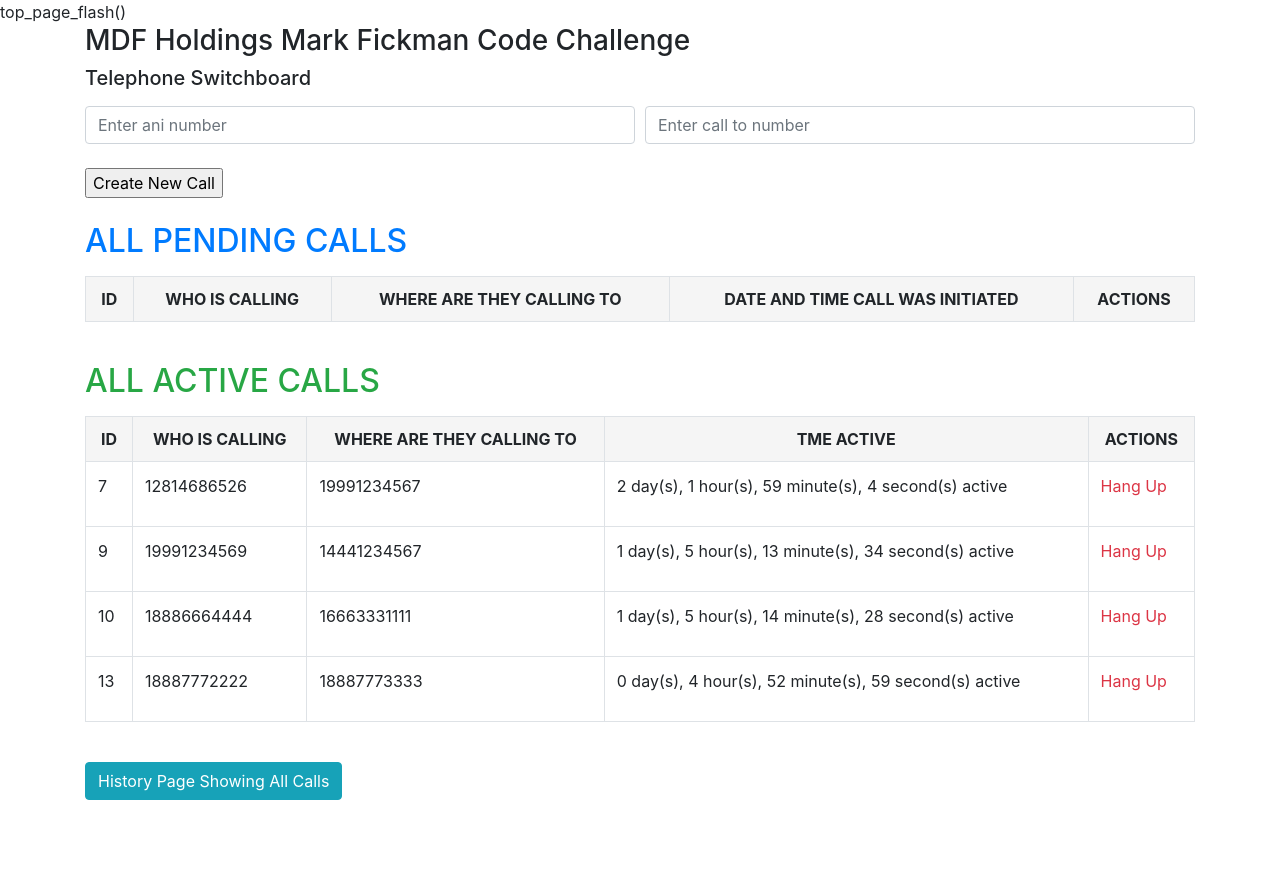
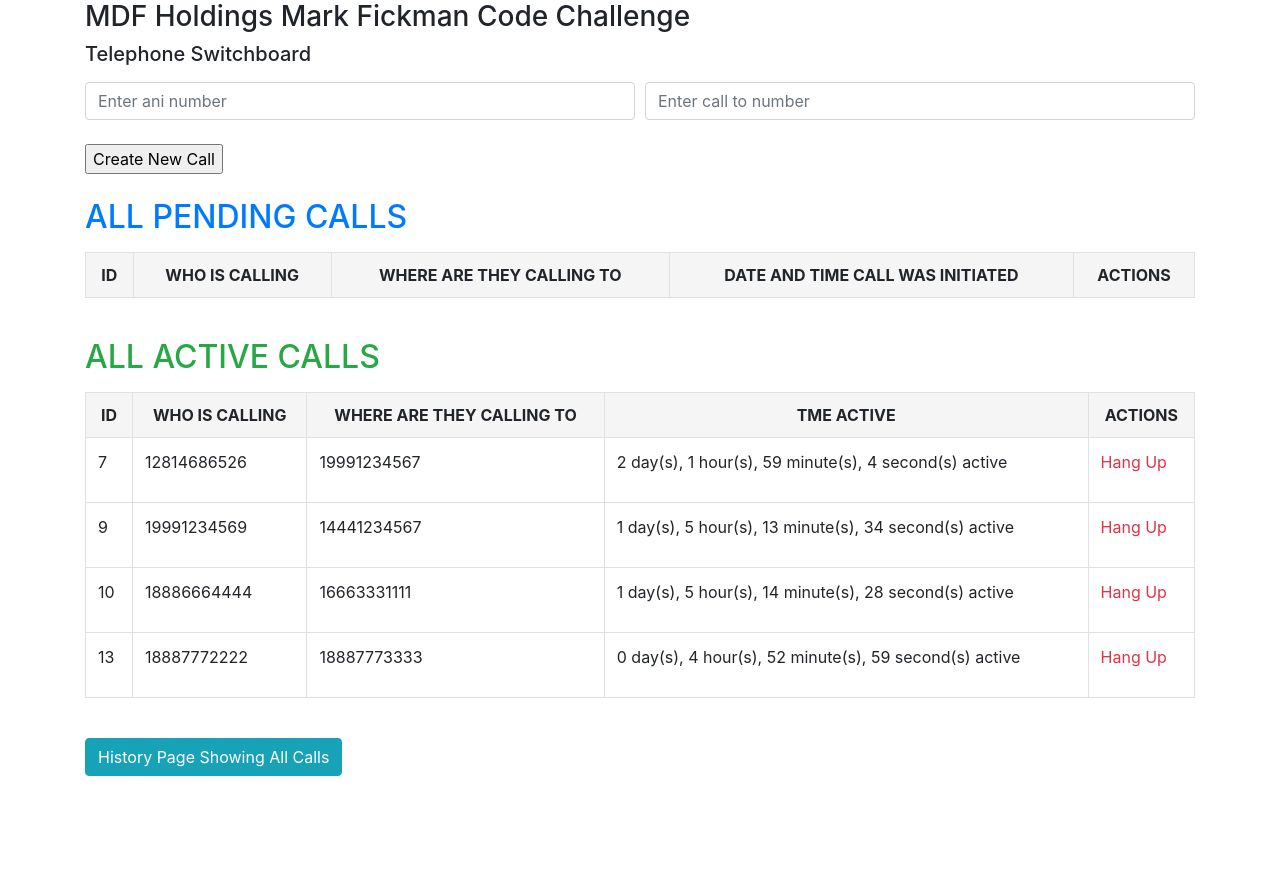
Before and after one commit to mfickman/MDFHoldings_Code_Challenge, a Flask app: page / in a window 1280 px wide. After the commit the page ends 776 px from the top, so only its background shows below. Run offline with Flask 2, Linux system fonts and the light colour scheme; data comes from the database, SQL or seed files in the repository; lists and menus that the app fills with data are empty; some libraries are stand-ins or nearby versions.

Commit message:
remove flash

```diff
--- a/MarkFickmanMDFHoldingFlaskPythonCodeChallenge/templates/base.html
+++ b/MarkFickmanMDFHoldingFlaskPythonCodeChallenge/templates/base.html
@@ -13,7 +13,7 @@
    {% block head %}{%endblock %}
 </head>
 <body>
-    {% block body_flash %} top_page_flash() {% endblock %}
+
     {% block body %}{%endblock %}
     {% block script_block %} {% endblock %}
 </body>
```
